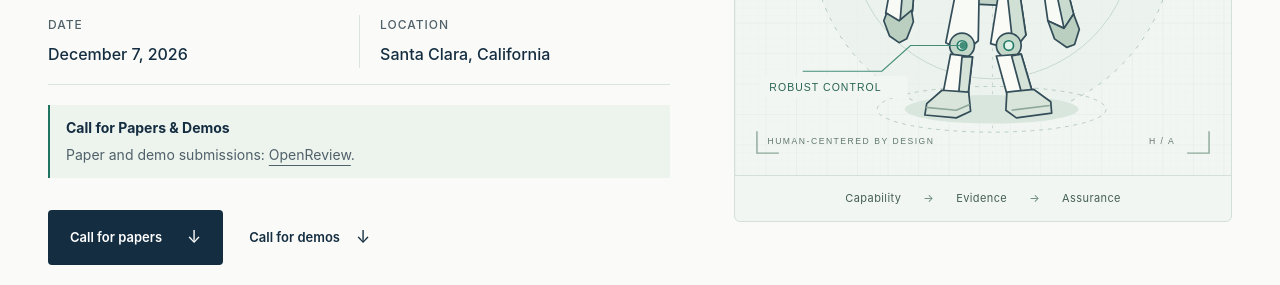
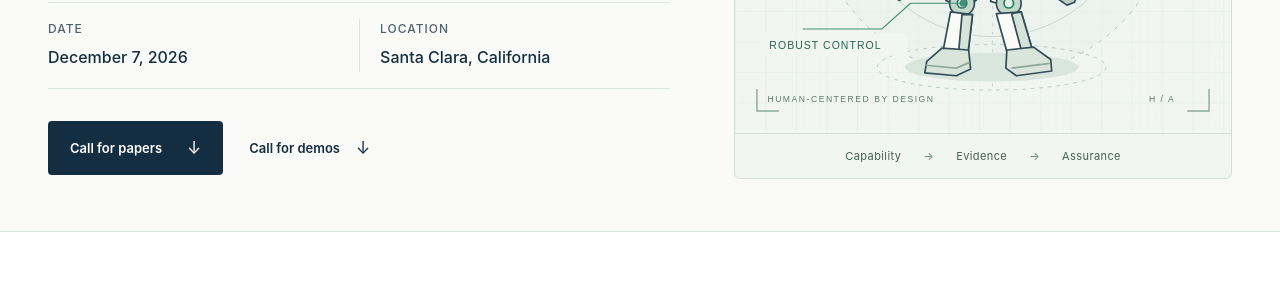
Before and after one commit to Humanoid-Safety-Assurance/humanoid-safety-assurance.github.io, a plain HTML site: page humanoids2026/index.html in a window 1280 px wide. Shown: the part 515-800 px from the top of the page. Drawn offline with Linux system fonts and the light colour scheme.

Commit message:
removed redundant call for paper

```diff
--- a/humanoids2026/index.html
+++ b/humanoids2026/index.html
@@ -59,13 +59,6 @@
               <dd>Santa Clara, California</dd>
             </div>
           </dl>
-          <div class="cfp-status">
-            <p><strong>Call for Papers &amp; Demos</strong></p>
-            <p>
-              Paper and demo submissions:
-              <a href="https://openreview.net/group?id=IEEE.org/RAS/Humanoids/2026/Workshop/Trustworthy_Humanoid_Systems">OpenReview</a>.
-            </p>
-          </div>
           <div class="hero-actions">
             <a class="button button-primary" href="#call-for-papers">Call for papers <span aria-hidden="true">↓</span></a>
             <a class="text-link" href="#call-for-demos">Call for demos <span aria-hidden="true">↓</span></a>
```
